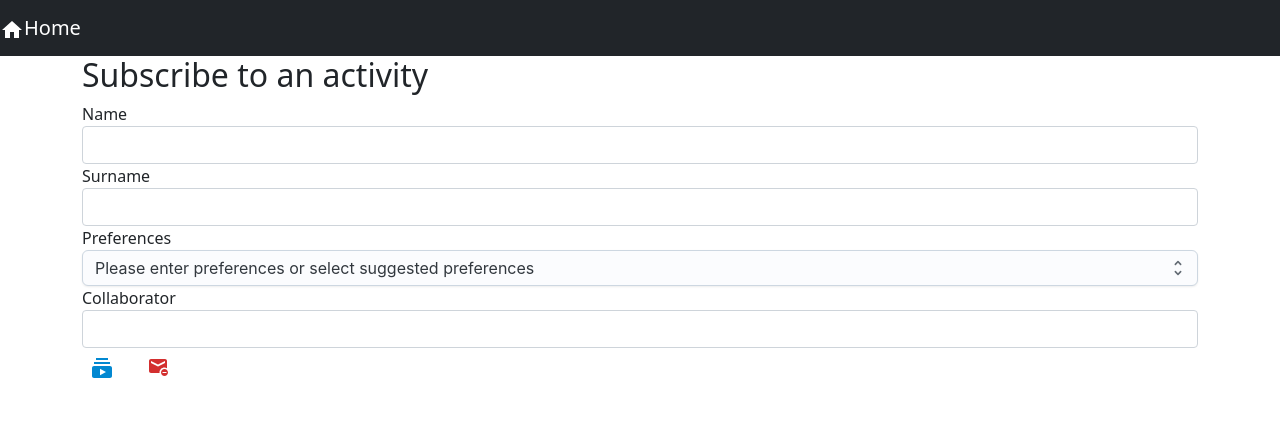
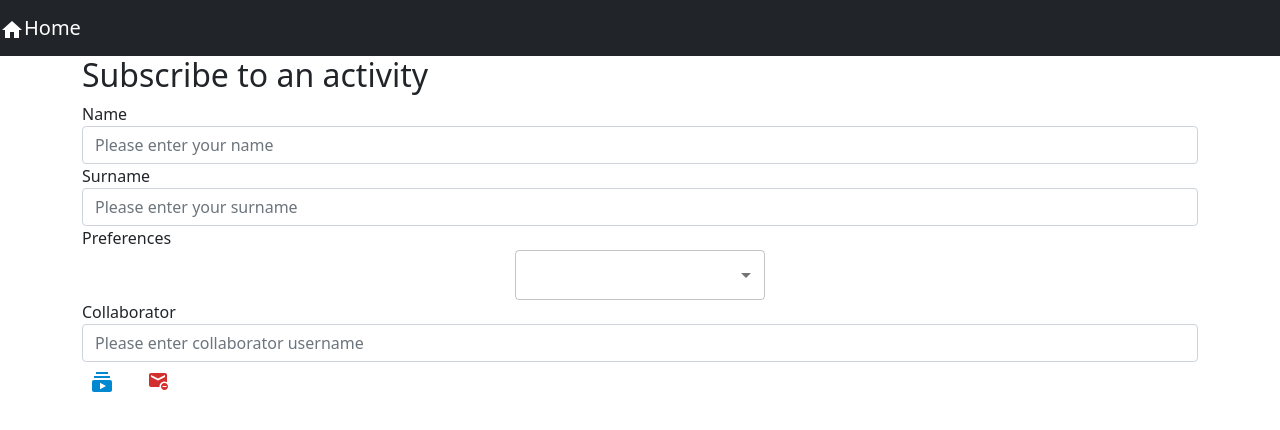
Before and after one commit to elieduboux/Afterwork-Organizer, a React (Create React App) app in the folder frontend/: page /activities-subscribe/1 in a window 1280 px wide. Shown: the top 430 px of the page. Built offline with nearby package versions, Linux system fonts and the light colour scheme; no server answers.

Commit message:
Encore changement de l'esthétique

```diff
--- a/frontend/src/ActivitySubscribe.js
+++ b/frontend/src/ActivitySubscribe.js
@@ -1,16 +1,12 @@
-import React, { Component } from 'react';
+import React, { Component, useState } from 'react';
 import { Link, withRouter } from 'react-router-dom';
 import { Container, Form, FormGroup, Input, Label } from 'reactstrap';
-import { CSSTransition }from "react-transition-group";
 import AppNavbar from './AppNavbar';
 import { Tooltip } from "@mui/material";
-import Select from "@mui/joy/Select";
-import Option from "@mui/joy/Select";
 import SubscriptionsIcon from '@mui/icons-material/Subscriptions';
 import Unsubscribe  from '@mui/icons-material/Unsubscribe';
 import { IconButton, Button, Box, Stack } from "@mui/material";
-import { green, blue, red} from "@mui/material/colors";
-
+import Preferences from './Preferences';
 class ActivitySubscribe extends Component {
 
 
@@ -78,41 +74,28 @@ class ActivitySubscribe extends Component {
                 <Form onSubmit={this.handleSubmit}>
                     <FormGroup>
                         <Label for="name">Name</Label>
-                        <Input type="text" name="name" id="name" value={item.name || ''}
+                        <Input type="text" placeholder="Please enter your name" name="name" id="name" value={item.name || ''}
                                onChange={this.handleChange} autoComplete="name"/>
                     </FormGroup>
                     <FormGroup>
                         <Label for="organisator">Surname</Label>
-                        <Input type="text" name="surname" id="organisator" value={item.organisator || ''}
+                        <Input type="text" name="surname" placeholder="Please enter your surname" id="organisator" value={item.organisator || ''}
                                onChange={this.handleChange} autoComplete="surname"/>
                     </FormGroup>
                     <FormGroup>
-                        <Label for="type">Preferences</Label>
-                        <Select
-                            defaultValue="Video Game Competition" placeholder="Please enter preferences or select suggested preferences"
-                            sw={{
-                                width: 200,
-                                height: 50,
-                            }}
-                        >
-                        <Option value="escape game">Escape Game</Option>
-                        <Option value="video game competition">Video Game Competition</Option>
-                        <Option value="bar">Bar</Option>
-                        <Option value="watching football">Watching Football on TV</Option>
-                        <Option value="pizzeria">Pizzeria</Option>
-                        <Option value="sports">Sports</Option>
-                        <Option value="other">Other</Option>
-                        </Select>
+                        <Label for="type">Preferences</Label><Preferences />
                     </FormGroup>
                     <FormGroup>
                         <Label for="collaborator">Collaborator</Label>
-                        <Input type="text" name="collaborator" id="collaborator" value={item.collaborator || ''}
+                        <Input type="text" name="collaborator" placeholder="Please enter collaborator username" id="collaborator" value={item.collaborator || ''}
                                onChange={this.handleChange} autoComplete="collaborator"/>
                     </FormGroup>
                     <FormGroup>
 
                         <Stack direction="row" spacing={2}>
-                            <IconButton type="submit" variant="underlined" color="info"><SubscriptionsIcon /></IconButton>
+                            <Tooltip title="Subscribe">
+                            <IconButton type="submit" variant="underlined" color="info">
+                                <SubscriptionsIcon /></IconButton></Tooltip>
                             <Tooltip title="Cancel Subscription">
                                 <IconButton variant="contained" size="sm" color="error" tag={Link} underlined="hover" to="/activities">
                                     <Unsubscribe /></IconButton>
--- /dev/null
+++ b/frontend/src/Preferences.js
@@ -0,0 +1,33 @@
+import React from 'react';
+import { Select, MenuItem } from "@mui/material";
+import { useState } from "react";
+
+function Preferences() {
+  const [value, setValue] = useState("");
+
+  const handleChange = (event) => {
+    setValue(event.target.value);
+  };
+  return (
+    <div className="App">
+      <Select placeholder='Please select your preference'
+        value={value}
+        onChange={handleChange}
+        sx={{
+          width: 250,
+          height: 50,
+        }}
+      >
+        <MenuItem value={1}>Escape Game</MenuItem>
+        <MenuItem value={2}>Video Game Competition</MenuItem>
+        <MenuItem value={3}>Bar</MenuItem>
+        <MenuItem value={4}>Watching Football on TV</MenuItem>
+        <MenuItem value={5}>Pizzeria</MenuItem>
+        <MenuItem value={6}>Sports</MenuItem>
+        <MenuItem value={7}>Other</MenuItem>
+      </Select>
+    </div>
+  );
+}
+
+export default Preferences;
```
Also changed, not shown: 1 other file (tests, documents, lock files or other folders).
